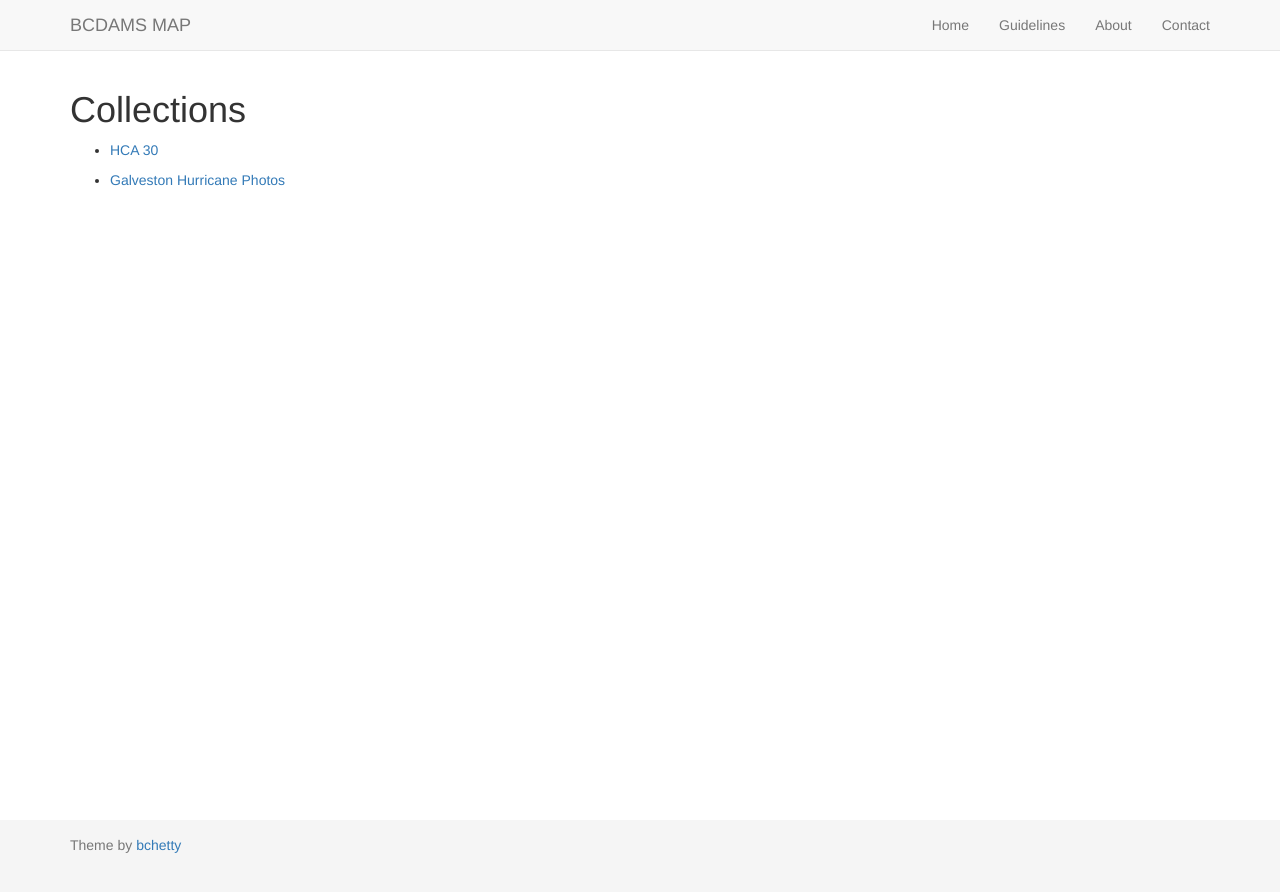
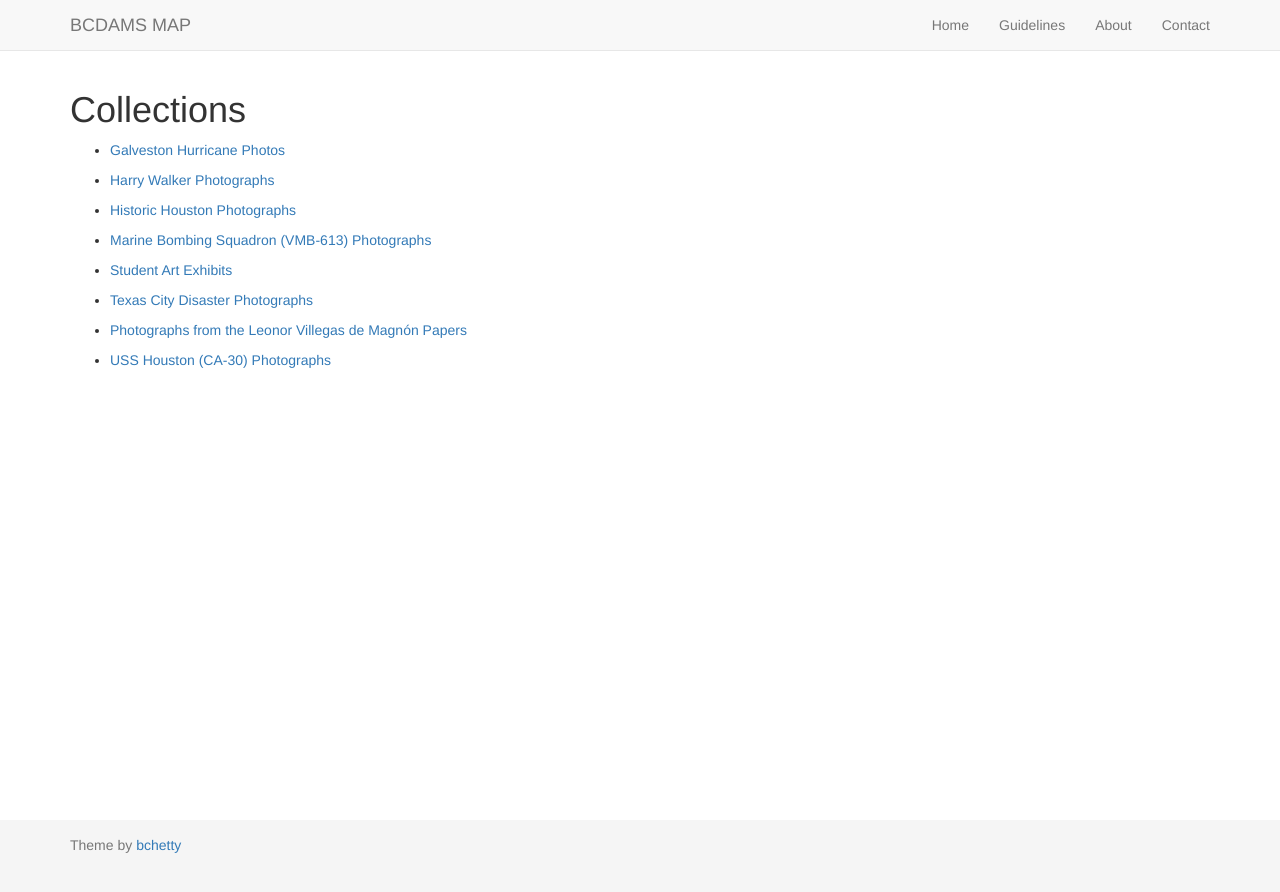
Before and after one commit to uhlibraries-digital/bcdams-map, a Jekyll site: the page built from migration/index.md, in a window 1280 px wide. Shown: the top 892 px of the page. Built offline with Jekyll 4.4.1, drawn with Linux system fonts in a browser that asks for light colours; nearby versions of some CDN libraries; comment, search, counter and statistics services are not loaded.

Commit message:
update migration collections list

```diff
--- a/_data/collections.yml
+++ b/_data/collections.yml
@@ -1,5 +1,23 @@
-- name: HCA 30
-  alias: hca30
-
 - name: Galveston Hurricane Photos
   alias: p15195coll5
+
+- name: Harry Walker Photographs
+  alias: p15195coll17
+
+- name: Historic Houston Photographs
+  alias: p15195coll2
+
+- name: Marine Bombing Squadron (VMB-613) Photographs
+  alias: p15195coll10
+
+- name: Student Art Exhibits
+  alias: p15195coll26
+
+- name: Texas City Disaster Photographs
+  alias: p15195coll4
+
+- name: Photographs from the Leonor Villegas de Magnón Papers
+  alias: ville
+
+- name: USS Houston (CA-30) Photographs
+  alias: hca30
```
